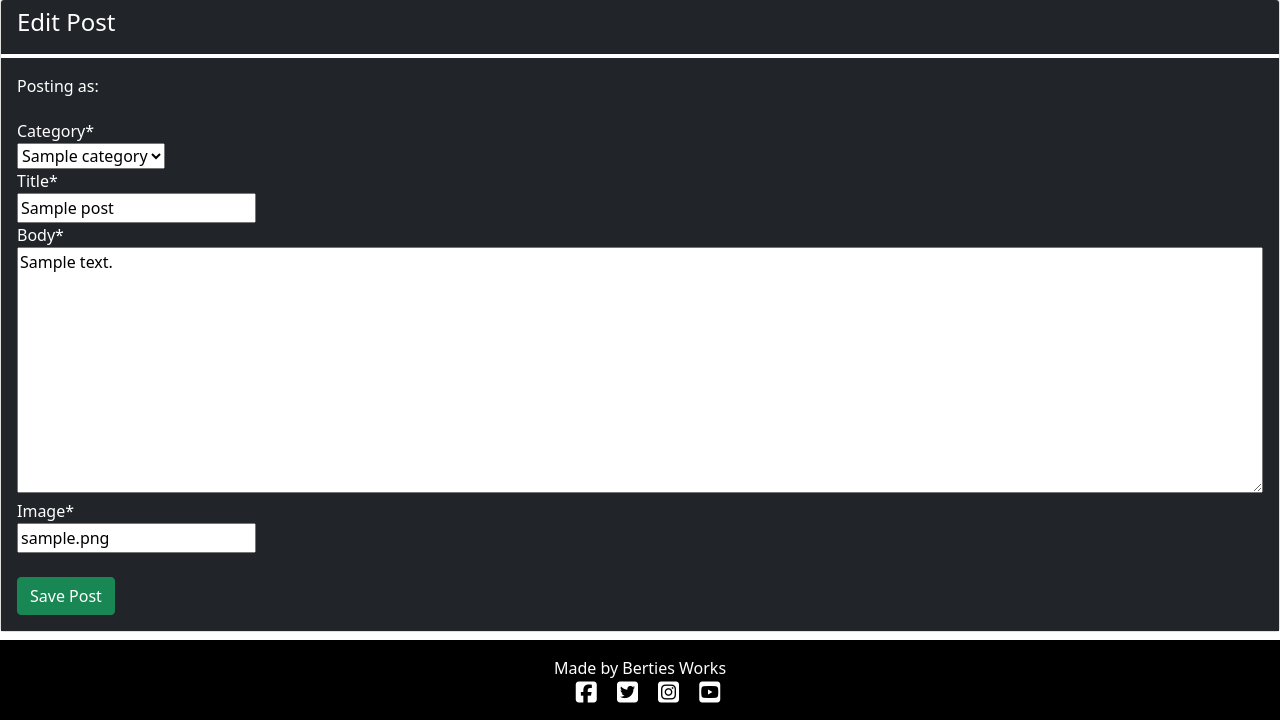
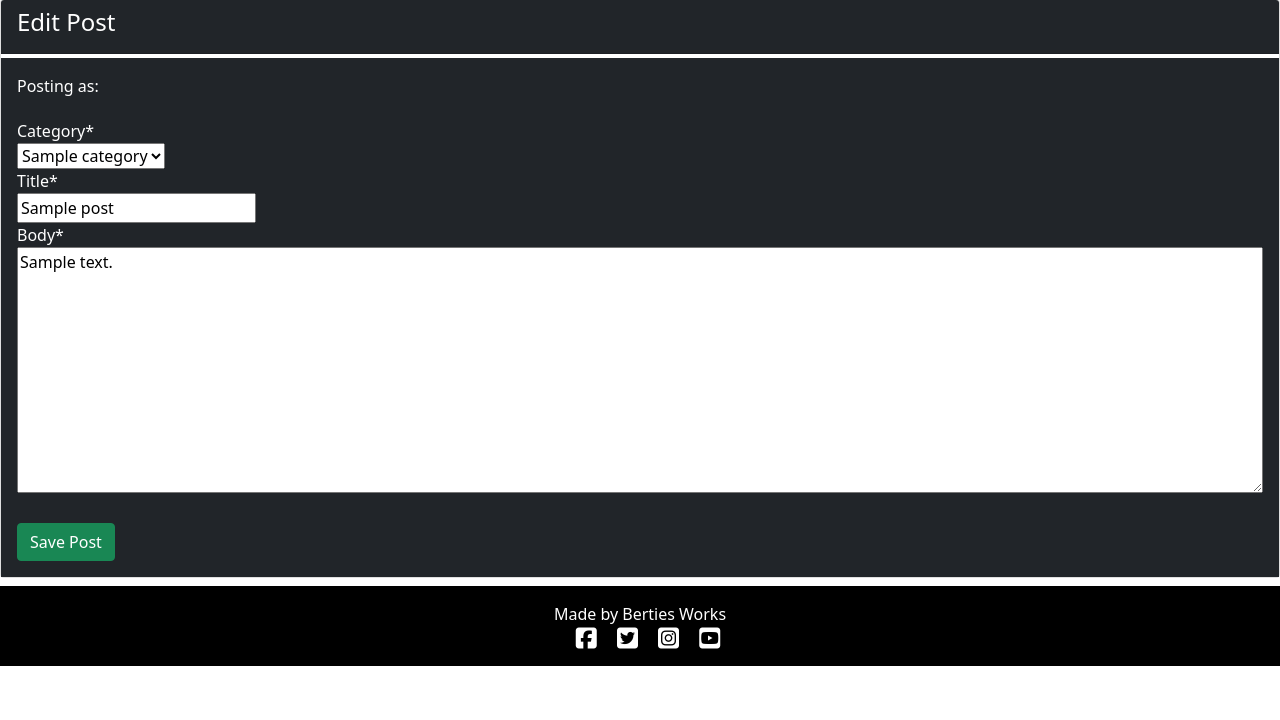
Before and after one commit to MrBertieG/ev-forum, a Django app: page /edit-post/1/ in a window 1280 px wide. Shown: the part 328-1048 px from the top of the page. After the commit the page ends 994 px from the top, so only its background shows below. Run offline with Django 3.2, Linux system fonts and the light colour scheme; tables that the repository leaves empty hold one stand-in row (values such as "Sample post"); some libraries are stand-ins or nearby versions.

Commit message:
fix bugs for footer hover effect to green, created another form for editind a post and remove the image category in order for the 'currently' tag to dissapear

```diff
--- a/forum/forms.py
+++ b/forum/forms.py
@@ -1,6 +1,5 @@
 from .models import Comment, Post, Contact
 from django import forms
-
 
 class CommentForm(forms.ModelForm):
     """ Form for posting comments """
@@ -24,3 +23,10 @@ class PostAddForm(forms.ModelForm):
     class Meta:
         model = Post
         fields = ('category', 'title', 'body', 'image', 'id',)
+
+
+class PostEditForm(forms.ModelForm):
+    """ Form for adding or editing posts """
+    class Meta:
+        model = Post
+        fields = ('category', 'title', 'body', 'id',)
--- a/forum/views.py
+++ b/forum/views.py
@@ -6,7 +6,7 @@ from django.utils.decorators import method_decorator
 from django.views import generic, View
 from django.contrib import messages
 from .models import Post, Category
-from .forms import PostAddForm, CommentForm, ContactForm
+from .forms import PostAddForm, CommentForm, ContactForm, PostEditForm
 from django.http import HttpResponseRedirect
 
 # Views for PostDetail, PostAdd, PostEdit and delete_post
@@ -134,43 +134,43 @@ class PostAdd(View):
         return redirect(reverse('post_detail', args=[post.id]))
 
 
-@method_decorator(login_required, name='post')
-class PostAdd(View):
-    """View to allow adding of new posts"""
-    def get(self, request, *args, **kwargs):
-        model = Post
-        template_name = 'add_post.html'
+# @method_decorator(login_required, name='post')
+# class PostAdd(View):
+#     """View to allow adding of new posts"""
+#     def get(self, request, *args, **kwargs):
+#         model = Post
+#         template_name = 'add_post.html'
 
-        return render(
-            request,
-            'add_post.html',
-            {
-                'post_add_form': PostAddForm()
-            },
-        )
+#         return render(
+#             request,
+#             'add_post.html',
+#             {
+#                 'post_add_form': PostAddForm()
+#             },
+#         )
 
-    def post(self, request, *args, **kwargs):
-        letterstr = string.ascii_lowercase
-        slugval = ''.join(random.choice(letterstr)for i in range(6))
+#     def post(self, request, *args, **kwargs):
+#         letterstr = string.ascii_lowercase
+#         slugval = ''.join(random.choice(letterstr)for i in range(6))
 
-        post_add_form = PostAddForm(data=request.POST)
+#         post_add_form = PostAddForm(data=request.POST)
 
-        if post_add_form.is_valid():
-            post = post_add_form.save(commit=False)
-            post.author = request.user
-            post.slug = slugval
-            if len(request.FILES) !=0:
-                post.image = request.FILES['image']
+#         if post_add_form.is_valid():
+#             post = post_add_form.save(commit=False)
+#             post.author = request.user
+#             post.slug = slugval
+#             if len(request.FILES) !=0:
+#                 post.image = request.FILES['image']
 
-            post.save()
-            messages.add_message(request, messages.SUCCESS,
-                                    'Post successfully added!')
-        else:
-            messages.add_message(request, messages.WARNING,
-                                    'Failed to add post' +
-                                    'See guidance on creating a post!')
+#             post.save()
+#             messages.add_message(request, messages.SUCCESS,
+#                                     'Post successfully added!')
+#         else:
+#             messages.add_message(request, messages.WARNING,
+#                                     'Failed to add post' +
+#                                     'See guidance on creating a post!')
 
-        return redirect(reverse('post_detail', args=[post.id]))
+#         return redirect(reverse('post_detail', args=[post.id]))
 
 
 @method_decorator(login_required, name='post')
@@ -188,7 +188,7 @@ class PostEdit(View):
             'edit_post.html',
             {
                 'liked': liked,
-                'post_edit_form': PostAddForm(instance=post)
+                'post_edit_form': PostEditForm(instance=post)
             }
         )
 
@@ -198,7 +198,7 @@ class PostEdit(View):
         comments = post.post_comments.order_by('created')
         liked = False
 
-        post_edit_form = PostAddForm(request.POST, instance=post)
+        post_edit_form = PostEditForm(request.POST, instance=post)
 
         if request.user == post.author:
             if post_edit_form.is_valid():
--- a/static/css/style.css
+++ b/static/css/style.css
@@ -61,6 +61,15 @@ a {
     color: white;
 }
 
+.delete-anchor:hover {
+    color: white;
+}
+
+.close-btn:hover {
+    background-color: grey;
+    color: white;
+}
+
 ul {
     list-style-type: none;
 }
@@ -94,3 +103,11 @@ ul {
 footer {
     background-color: black;
 }
+
+#footer-tags::before {
+    text-decoration: none;
+}
+
+.footer-anchor:hover {
+    color: green;
+}
--- a/templates/base.html
+++ b/templates/base.html
@@ -89,10 +89,10 @@
     <footer class="footer mt-auto py-3 dark-bg">
         <p class="m-0 text-center text-white">Made by Berties Works</p>
         <p class="m-0 text-center text-white">
-            <a href="https://en-gb.facebook.com/" target="_blank" style="text-decoration: none;"><i class="fab fa-facebook-square ms-3 fa-xl"></i></a>
-            <a href="https://twitter.com/?lang=en" target="_blank"><i class="fab fa-twitter-square ms-3 fa-xl"></i></a>
-            <a href="https://www.instagram.com/" target="_blank"><i class="fab fa-instagram-square ms-3 fa-xl"></i></a>
-            <a href="https://www.youtube.com/" target="_blank"><i class="fab fa-youtube-square ms-3 fa-xl"></i></p></a>
+            <a href="https://en-gb.facebook.com/" target="_blank" class="footer-anchor"><i class="fab fa-facebook-square ms-3 fa-xl disabled" id="footer-tags"></i></a>
+            <a href="https://twitter.com/?lang=en" target="_blank" class="footer-anchor"><i class="fab fa-twitter-square ms-3 fa-xl button-green"></i></a>
+            <a href="https://www.instagram.com/" target="_blank" class="footer-anchor"><i class="fab fa-instagram-square ms-3 fa-xl"></i></a>
+            <a href="https://www.youtube.com/" target="_blank" class="footer-anchor"><i class="fab fa-youtube-square ms-3 fa-xl"></i></p></a>
     </footer>
     <!-- Timer function for the alert message -->
     <script>
--- a/templates/post_detail.html
+++ b/templates/post_detail.html
@@ -65,9 +65,9 @@
                                     <div class="modal-footer">
                                         <div class="btn d-inline-block btn-danger">
                                             <!-- Adjusted following discussion with mentor -->
-                                            <a class="text-decoration-none" href="{% url 'delete_post' post.id %}">Delete</a>
+                                            <a class="text-decoration-none delete-anchor" href="{% url 'delete_post' post.id %}">Delete</a>
                                         </div>
-                                        <button type="button" class="btn main-btn" data-bs-dismiss="modal">Close</button>
+                                        <button type="button" class="btn close-btn" data-bs-dismiss="modal">Close</button>
                                     </div>
                                 </div>
                             </div>
```
